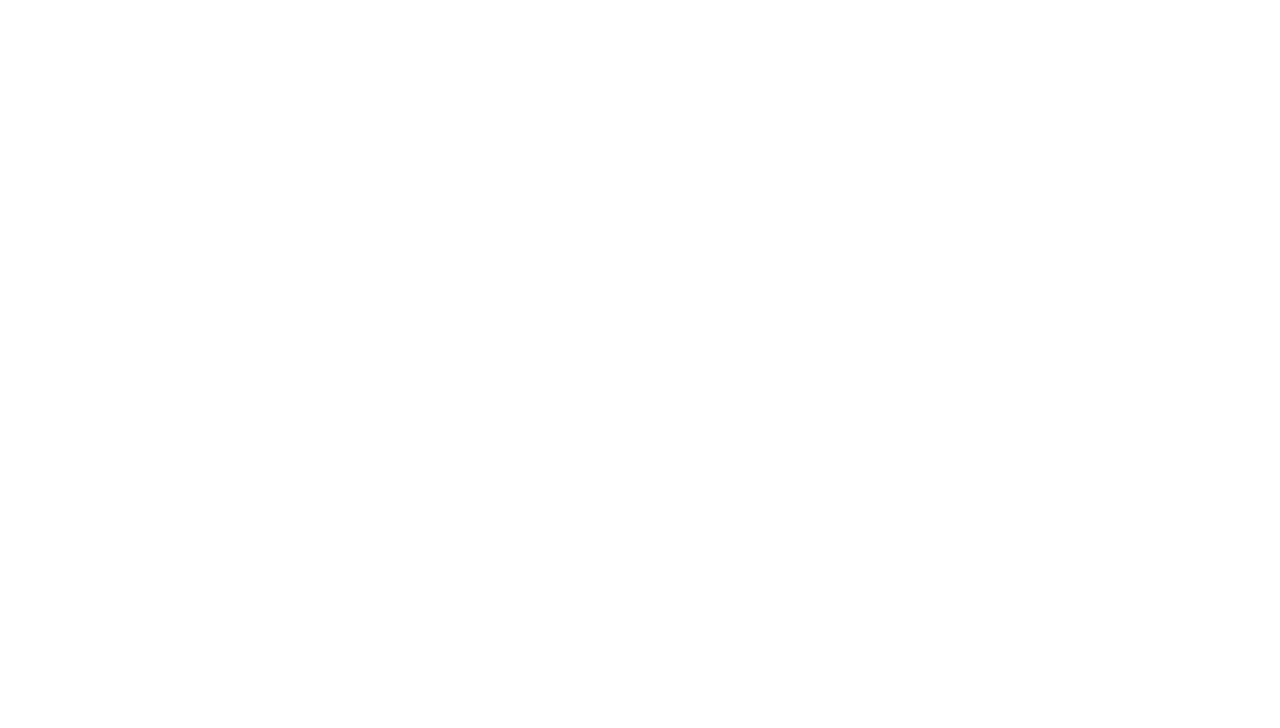
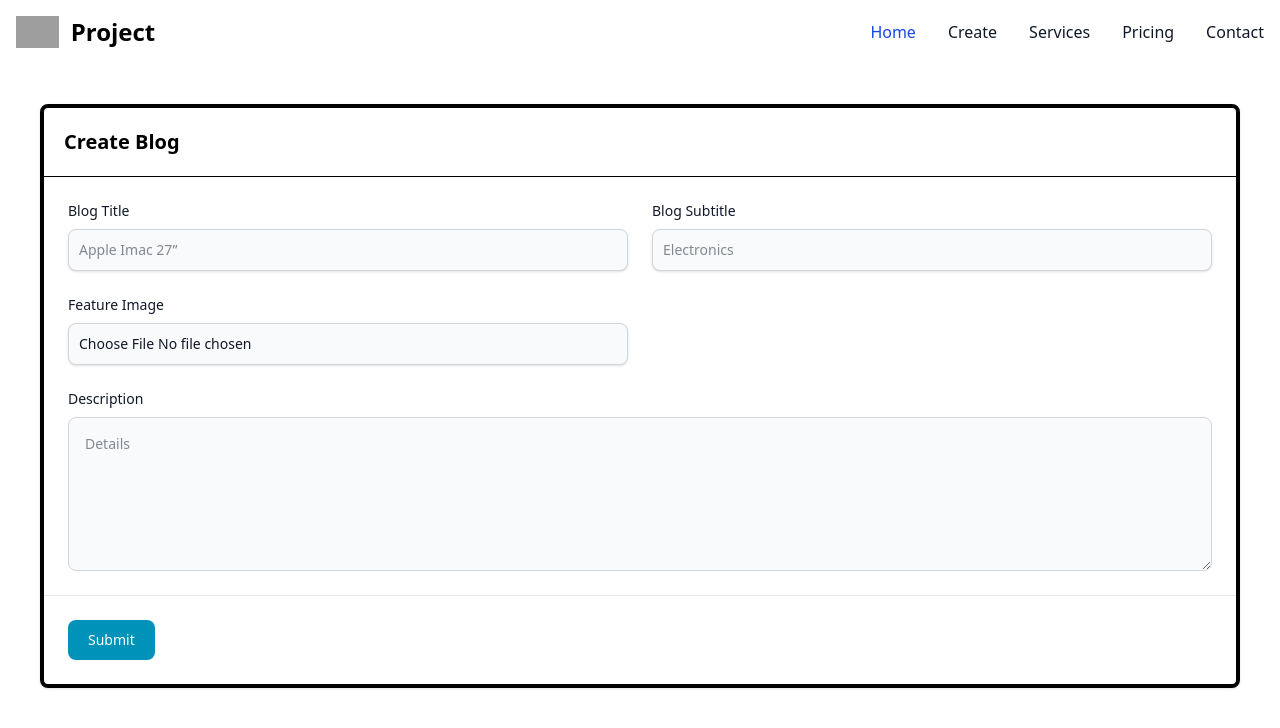
Before and after one commit to bishaldsrija08/M3FrontCRUD, a React (Vite) app: page /create in a window 1280 px wide. Before the commit this address had no page. Shown: the top 728 px of the page. Built offline with nearby package versions, Linux system fonts and the light colour scheme; grey boxes are pictures that could not be loaded.

Commit message:
Add Create page and update routing; enhance Navbar for navigation

```diff
--- a/src/App.jsx
+++ b/src/App.jsx
@@ -1,6 +1,7 @@
 import { BrowserRouter, Route, Routes } from "react-router-dom"
 import Home from "./pages/Home"
 import SinglePage from "./pages/SinglePage"
+import Create from "./pages/Create"
 
 function App() {
 
@@ -9,6 +10,7 @@ function App() {
       <BrowserRouter>
         <Routes>
           <Route path="/" element={<Home />} />
+          <Route path="/create" element={<Create />} />
           <Route path="/single/:id" element={<SinglePage />} />
         </Routes>
       </BrowserRouter>
--- a/src/components/Navbar.jsx
+++ b/src/components/Navbar.jsx
@@ -1,3 +1,5 @@
+import { Link } from "react-router-dom"
+
 const Navbar = () => {
     return (
         <>
@@ -7,19 +9,13 @@ const Navbar = () => {
                         <img src="https://flowbite.com/docs/images/logo.svg" className="h-8" alt="Flowbite Logo" />
                         <span className="self-center text-2xl font-semibold whitespace-nowrap dark:text-white">Project</span>
                     </a>
-                    <button data-collapse-toggle="navbar-default" type="button" className="inline-flex items-center p-2 w-10 h-10 justify-center text-sm text-gray-500 rounded-lg md:hidden hover:bg-gray-100 focus:outline-none focus:ring-2 focus:ring-gray-200 dark:text-gray-400 dark:hover:bg-gray-700 dark:focus:ring-gray-600" aria-controls="navbar-default" aria-expanded="false">
-                        <span className="sr-only">Open main menu</span>
-                        <svg className="w-5 h-5" aria-hidden="true" xmlns="http://www.w3.org/2000/svg" fill="none" viewBox="0 0 17 14">
-                            <path stroke="currentColor" strokeLinecap="round" strokeLinejoin="round" strokeWidth={2} d="M1 1h15M1 7h15M1 13h15" />
-                        </svg>
-                    </button>
                     <div className="hidden w-full md:block md:w-auto" id="navbar-default">
                         <ul className="font-medium flex flex-col p-4 md:p-0 mt-4 border border-gray-100 rounded-lg bg-gray-50 md:flex-row md:space-x-8 rtl:space-x-reverse md:mt-0 md:border-0 md:bg-white dark:bg-gray-800 md:dark:bg-gray-900 dark:border-gray-700">
                             <li>
-                                <a href="#" className="block py-2 px-3 text-white bg-blue-700 rounded-sm md:bg-transparent md:text-blue-700 md:p-0 dark:text-white md:dark:text-blue-500" aria-current="page">Home</a>
+                                <Link to="/" className="block py-2 px-3 text-white bg-blue-700 rounded-sm md:bg-transparent md:text-blue-700 md:p-0 dark:text-white md:dark:text-blue-500" aria-current="page">Home</Link>
                             </li>
                             <li>
-                                <a href="#" className="block py-2 px-3 text-gray-900 rounded-sm hover:bg-gray-100 md:hover:bg-transparent md:border-0 md:hover:text-blue-700 md:p-0 dark:text-white md:dark:hover:text-blue-500 dark:hover:bg-gray-700 dark:hover:text-white md:dark:hover:bg-transparent">About</a>
+                                <Link to="/create" className="block py-2 px-3 text-gray-900 rounded-sm hover:bg-gray-100 md:hover:bg-transparent md:border-0 md:hover:text-blue-700 md:p-0 dark:text-white md:dark:hover:text-blue-500 dark:hover:bg-gray-700 dark:hover:text-white md:dark:hover:bg-transparent">Create</Link>
                             </li>
                             <li>
                                 <a href="#" className="block py-2 px-3 text-gray-900 rounded-sm hover:bg-gray-100 md:hover:bg-transparent md:border-0 md:hover:text-blue-700 md:p-0 dark:text-white md:dark:hover:text-blue-500 dark:hover:bg-gray-700 dark:hover:text-white md:dark:hover:bg-transparent">Services</a>
--- /dev/null
+++ b/src/pages/Create.jsx
@@ -0,0 +1,77 @@
+import { useState } from "react"
+import Navbar from "../components/Navbar"
+import axios from "axios"
+import { useNavigate } from "react-router-dom"
+
+const Create = () => {
+    const navigate = useNavigate()
+    const [formData, setFormData] = useState({
+        title: "",
+        subTitle: "",
+        description: "",
+        image: ""
+    })
+    const handleChange = (e) => {
+        // const name = e.target.name
+        // const value = e.target.value
+        const { name, value, files } = e.target
+        setFormData({
+            ...formData,
+            [name]: name === "image" ? files[0] : value
+        })
+        console.log(formData)
+    }
+    const handleSubmit = async (e) => {
+        e.preventDefault()
+        const response = await axios.post("http://localhost:3000/blog", formData, {
+            headers:{
+                "Content-Type": "multipart/form-data"
+            }
+        })
+        if (response.status === 200) {
+            alert("Blog created successfully")
+            navigate("/")
+        } else {
+            alert("Something went wrong")
+        }
+    }
+    return (
+        <>
+            <Navbar />
+            <div className="bg-white border-4 rounded-lg shadow relative m-10">
+                <div className="flex items-start justify-between p-5 border-b rounded-t">
+                    <h3 className="text-xl font-semibold">
+                        Create Blog
+                    </h3>
+                </div>
+                <div className="p-6 space-y-6">
+                    <form>
+                        <div className="grid grid-cols-6 gap-6">
+                            <div className="col-span-6 sm:col-span-3">
+                                <label htmlFor="product-name" className="text-sm font-medium text-gray-900 block mb-2">Blog Title</label>
+                                <input onChange={handleChange} type="text" name="title" id="product-name" className="shadow-sm bg-gray-50 border border-gray-300 text-gray-900 sm:text-sm rounded-lg focus:ring-cyan-600 focus:border-cyan-600 block w-full p-2.5" placeholder="Apple Imac 27”" required />
+                            </div>
+                            <div className="col-span-6 sm:col-span-3">
+                                <label htmlFor="category" className="text-sm font-medium text-gray-900 block mb-2">Blog Subtitle</label>
+                                <input onChange={handleChange} type="text" name="subTitle" id="category" className="shadow-sm bg-gray-50 border border-gray-300 text-gray-900 sm:text-sm rounded-lg focus:ring-cyan-600 focus:border-cyan-600 block w-full p-2.5" placeholder="Electronics" required />
+                            </div>
+                            <div className="col-span-6 sm:col-span-3">
+                                <label htmlFor="price" className="text-sm font-medium text-gray-900 block mb-2">Feature Image</label>
+                                <input onChange={handleChange} type="file" name="image" id="price" className="shadow-sm bg-gray-50 border border-gray-300 text-gray-900 sm:text-sm rounded-lg focus:ring-cyan-600 focus:border-cyan-600 block w-full p-2.5" placeholder="$2300" required />
+                            </div>
+                            <div className="col-span-full">
+                                <label htmlFor="product-details" className="text-sm font-medium text-gray-900 block mb-2">Description</label>
+                                <textarea onChange={handleChange} name="description" id="product-details" rows={6} className="bg-gray-50 border border-gray-300 text-gray-900 sm:text-sm rounded-lg focus:ring-cyan-600 focus:border-cyan-600 block w-full p-4" placeholder="Details" defaultValue={""} />
+                            </div>
+                        </div>
+                    </form>
+                </div>
+                <div className="p-6 border-t border-gray-200 rounded-b">
+                    <button onClick={handleSubmit} className="text-white bg-cyan-600 hover:bg-cyan-700 focus:ring-4 focus:ring-cyan-200 font-medium rounded-lg text-sm px-5 py-2.5 text-center" type="submit">Submit</button>
+                </div>
+            </div>
+        </>
+    )
+}
+
+export default Create
```
